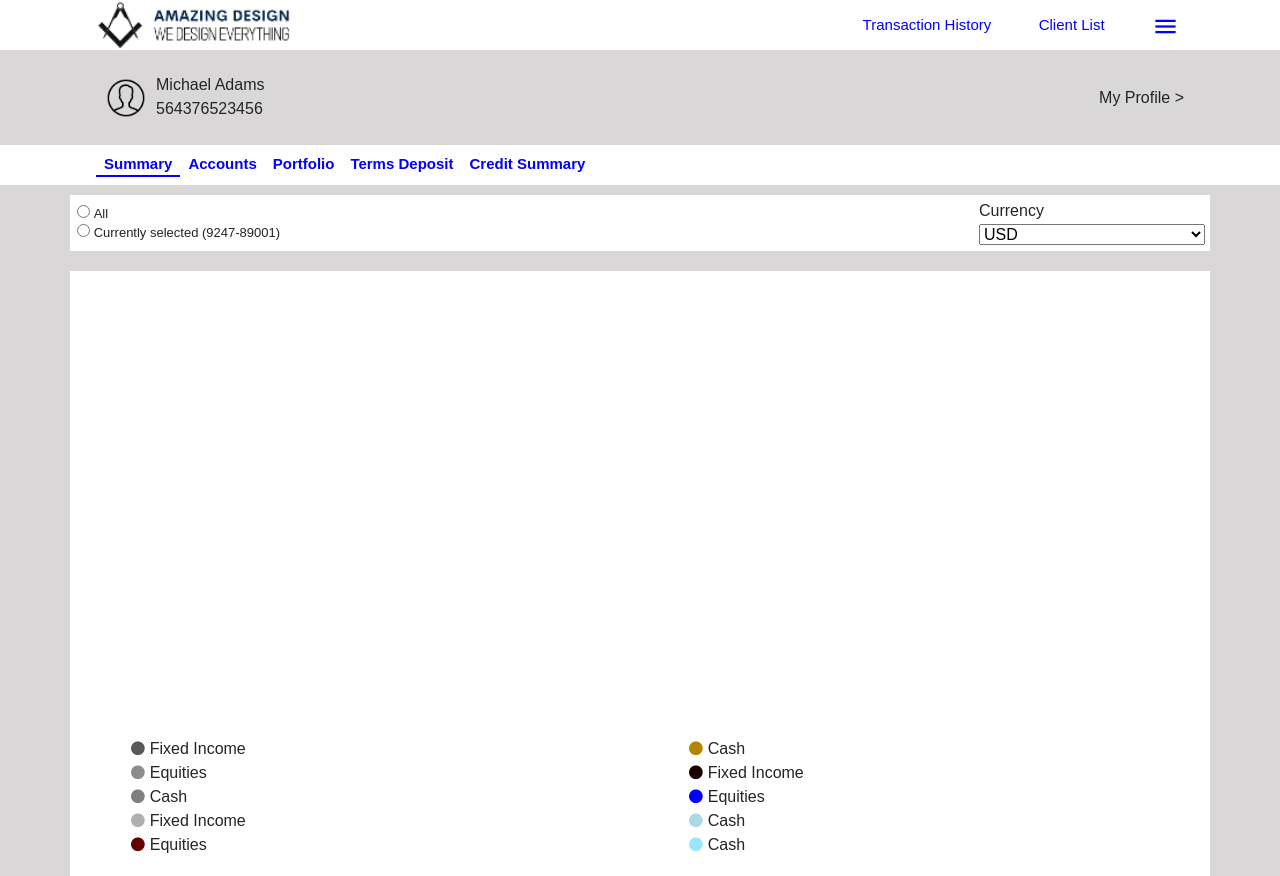
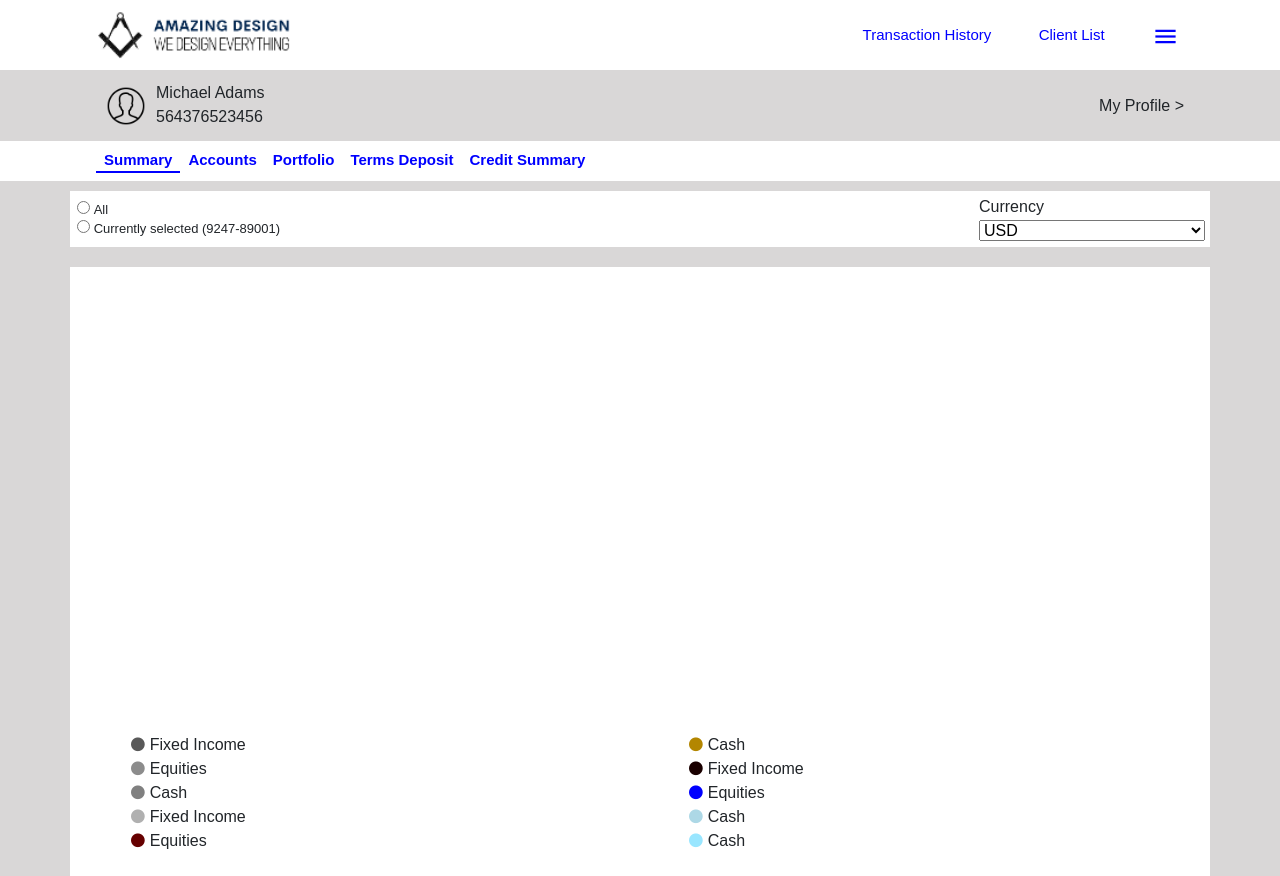
Before and after one commit to utkarshsingh20520/Sasstut, a plain HTML site: page index.html in a window 1280 px wide. Shown: the top 876 px of the page. Drawn offline with nearby package versions, Linux system fonts and the light colour scheme; a script that the page names is missing.

Commit message:
Second commit

```diff
--- a/css/style.scss
+++ b/css/style.scss
@@ -178,7 +178,7 @@ $profileimage:40px;
 }
 .nav1{
 	width: 85%;
-	height: var(--height);
+	height: $height;
 	@include flexCenter(space-between);
     img{
         width: 200px;
@@ -270,7 +270,7 @@ Navigation Bar 2*/
 
     .text2{
         width:  70%;
-        height: var(--height2);
+        height: $height2;
         @include flexCenter(center);
         padding-top: 15px;
         ul{
```
Also changed, not shown: css/style.css, 1 other file.
